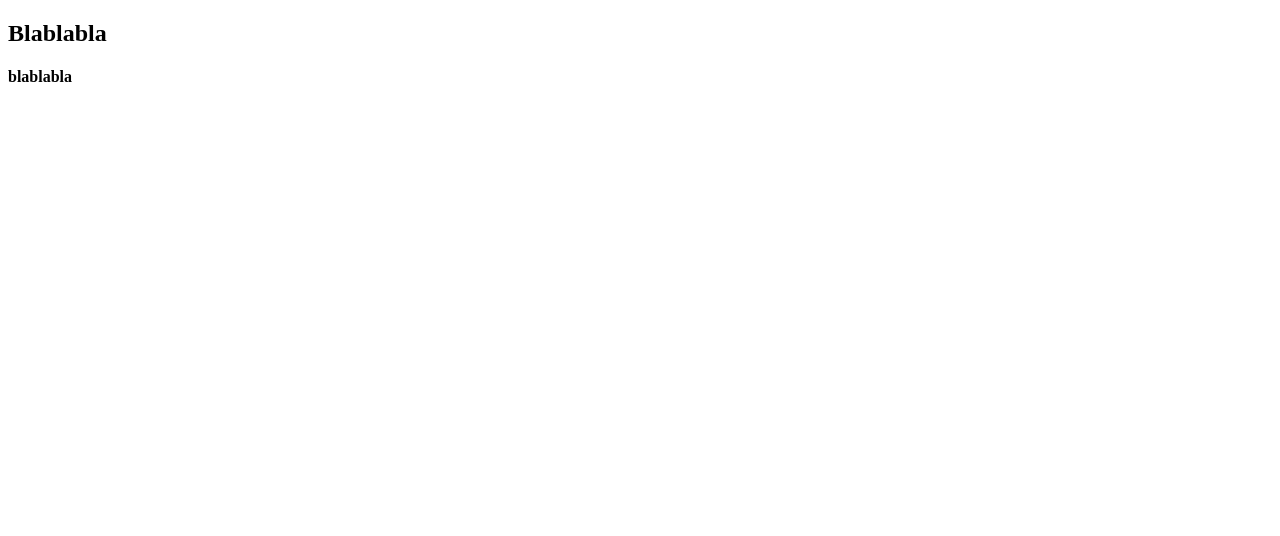
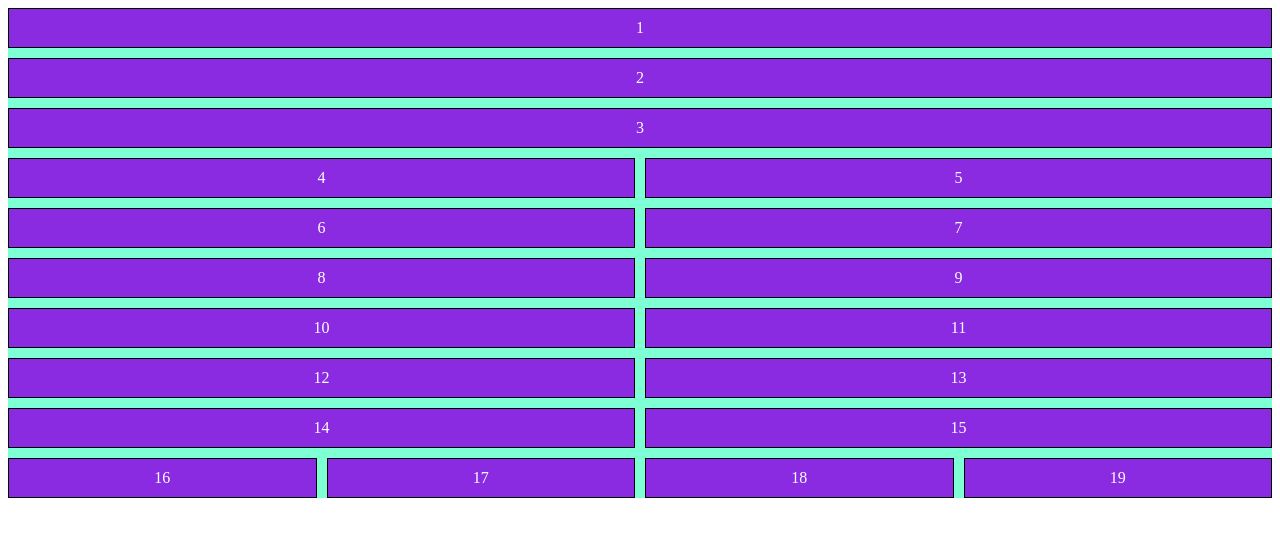
Before and after one commit to jaimealcalde/CSS_1, a plain HTML site: page index.html in a window 1280 px wide. Drawn offline with Linux system fonts and the light colour scheme.

Commit message:
change 2

```diff
--- a/index.html
+++ b/index.html
@@ -4,12 +4,53 @@
         <meta charset="UTF-8" />
         <meta http-equiv="X-UA-Compatible" content="IE=edge" />
         <meta name="viewport" content="width=device-width, initial-scale=1.0" />
+        <link rel="stylesheet" href="style.css">
         <title>Document</title>
     </head>
     <body>
-    <nav>
-      <h1>Blablabla</h1>
-      <h4>blablabla</h4>
-    </nav>
+
+        <div class="grid-container">
+
+            <div class="item1">1</div>
+
+            <div class="item2">2</div>
+
+            <div class="item3">3</div>
+
+            <div class="item4">4</div>
+
+            <div class="item5">5</div>
+
+            <div class="item6">6</div>
+
+            <div class="item7">7</div>
+
+            <div class="item8">8</div>
+
+            <div class="item9">9</div>
+
+            <div class="item10">10</div>
+
+            <div class="item11">11</div>
+
+            <div class="item12">12</div>
+
+            <div class="item13">13</div>
+
+            <div class="item14">14</div>
+
+            <div class="item15">15</div>
+
+            <div class="item16">16</div>
+
+            <div class="item17">17</div>
+
+            <div class="item18">18</div>
+
+            <div class="item19">19</div>
+
+        </div>
+
     </body>
+
 </html>
--- /dev/null
+++ b/style.css
@@ -0,0 +1,76 @@
+.grid-container{
+    display: grid;
+    background-color: aquamarine;
+    grid-template-areas: 'auto auto auto auto';
+    column-gap: 10px;
+    row-gap: 10px;
+}
+
+.grid-container div{
+    background-color: blueviolet;
+    text-align: center;
+    color: white;
+    padding: 10px;
+    border: 1px solid black;
+}
+
+.item1{
+    grid-column: 1 / 5;
+}
+
+.item2{
+    grid-column: 1 / 5;
+}
+
+.item3{
+    grid-column: 1 / 5;
+}
+
+
+.item4{
+    grid-column: 1 / 3;
+}
+
+.item5{
+    grid-column: 3 / 5;
+}
+
+.item6{
+    grid-column: 1 / 3;
+}
+
+.item7{
+    grid-column: 3 / 5;
+}
+
+.item8{
+    grid-column: 1 / 3;
+}
+
+.item9{
+    grid-column: 3 / 5;
+}
+
+.item10{
+    grid-column: 1 / 3;
+}
+
+.item11{
+    grid-column: 3 / 5;
+}
+
+.item12{
+    grid-column: 1 / 3;
+}
+
+.item13{
+    grid-column: 3 / 5;
+}
+
+.item14{
+    grid-column: 1 / 3;
+}
+
+.item15{
+    grid-column: 3 / 5;
+}
```
Lines whose indentation alone changed are shown as unchanged.
